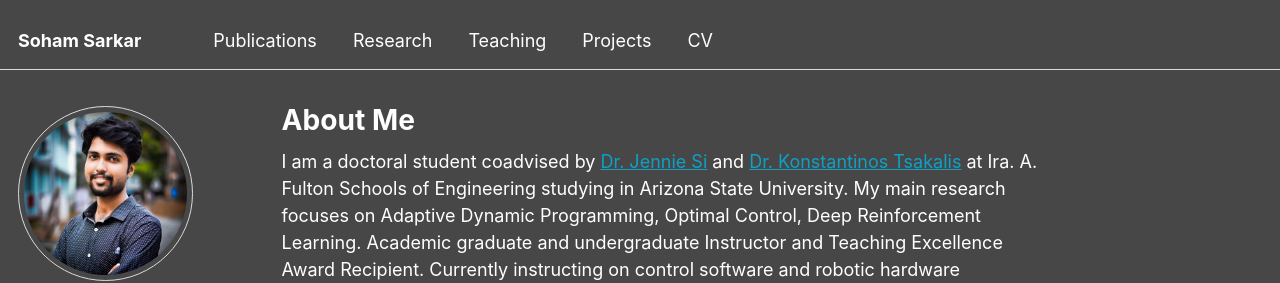
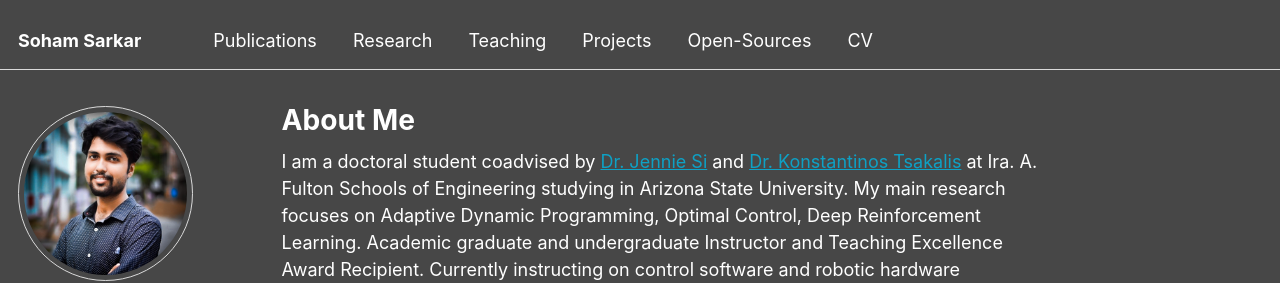
Before and after one commit to ssarka4894/ssarka4894.github.io, a Jekyll site: the page built from _pages/about.md, in a window 1280 px wide. Shown: the top 283 px of the page. Built offline with Jekyll 4.4.1, drawn with Linux system fonts in a browser that asks for light colours; some web fonts are replaced; a script that is not in the unit is left out.

Commit message:
Add 'Open-Sources' link to navigation

```diff
--- a/_data/navigation.yml
+++ b/_data/navigation.yml
@@ -17,6 +17,9 @@ main:
   - title: "Projects"
     url: /portfolio/
 
+  - title: "Open-Sources"
+    url: /collections/
+
   # - title: "Blog Posts"
   #   url: /year-archive/
 
```
